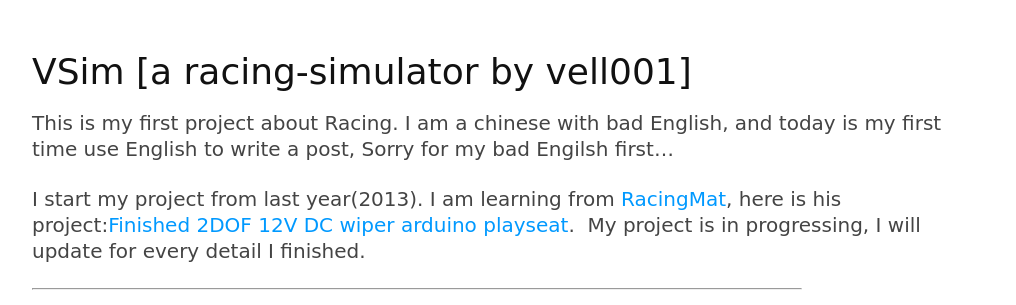
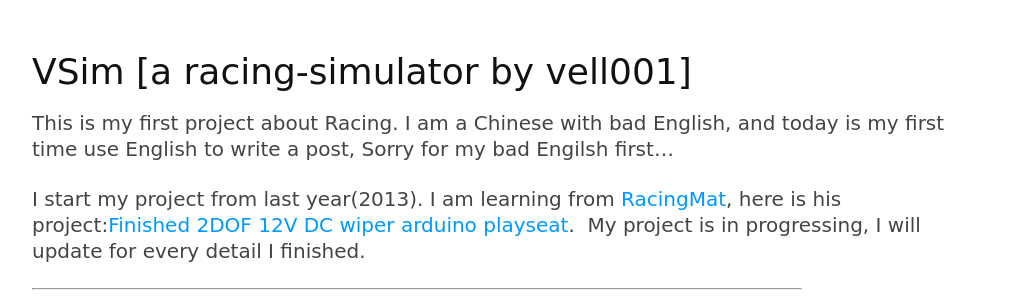
Before and after one commit to vell001/vblog, a Jekyll site: the page built from _posts/2014-3-9-vsim.md, in a window 1280 px wide and 900 px high. Shown: the top 305 px of the window, without its empty margins (128-1144 px from the left). Built offline with Jekyll 4.4.1, drawn with Linux system fonts in a browser that asks for light colours; Markdown is read by kramdown in place of the engine named in the settings.

```diff
--- a/_posts/2014-3-9-vsim.md
+++ b/_posts/2014-3-9-vsim.md
@@ -5,7 +5,7 @@ title: VSim [a racing-simulator by vell001]
 
 {{ page.title }}
 ---------------------
-This is my first project about Racing. I am a chinese with bad English, and today is my first time use English to write a post, Sorry for my bad Engilsh first…
+This is my first project about Racing. I am a Chinese with bad English, and today is my first time use English to write a post, Sorry for my bad Engilsh first…
 
 I start my project from last year(2013). I am learning from [RacingMat](http://www.x-sim.de/forum/memberlist.php?mode=viewprofile&u=2248), here is his project:[Finished 2DOF 12V DC wiper arduino playseat](http://www.x-sim.de/forum/viewtopic.php?t=943).
 My project is in progressing, I will update for every detail I finished.
```
